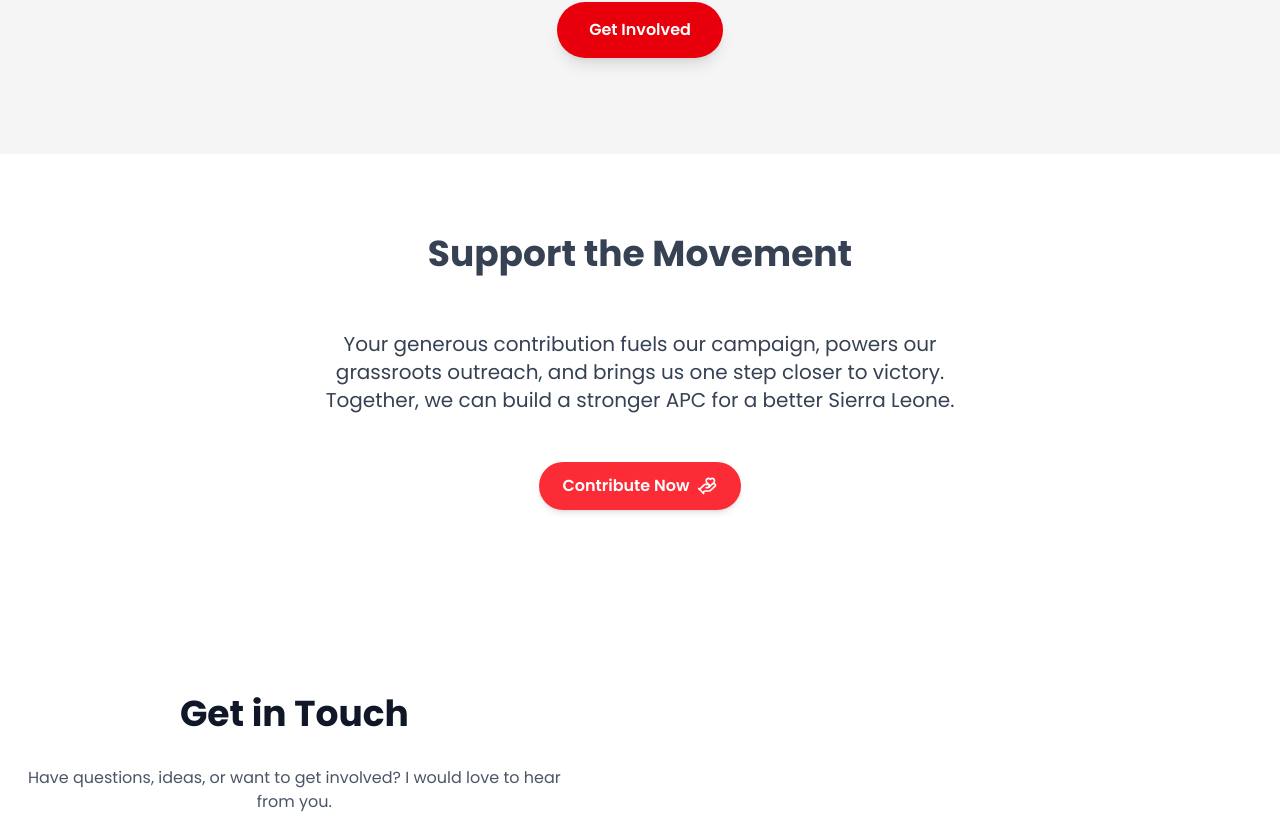
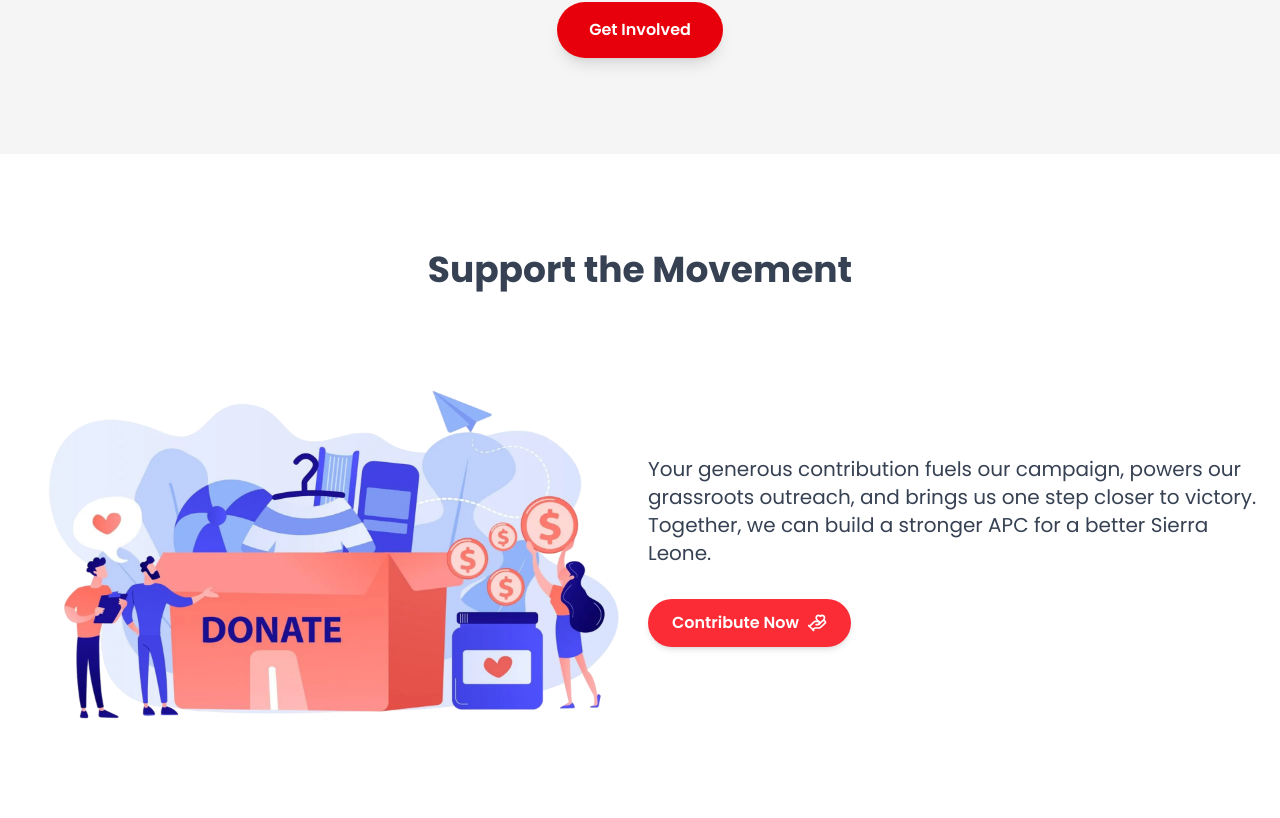
Before and after one commit to ideftbuild/apc-deputy-landing, a React (Vite) app: page / in a window 1280 px wide. Shown: the part 2702-3520 px from the top of the page. Built offline with nearby package versions, Linux system fonts and the light colour scheme.

Commit message:
refactor: enhance layout and styling

```diff
--- a/src/components/Donation.tsx
+++ b/src/components/Donation.tsx
@@ -11,15 +11,19 @@ export default function Donation() {
   return (
     <section
       id="donate"
-      className="py-16 md:py-20 flex flex-col justify-center items-center z-20 sticky"
+      className="py-16 md:py-20 flex flex-col items-center z-20 sticky h-screen"
     >
-      <div className="mx-auto px-6 w-[90%] md:w-[60%]">
-        {/*<HandHeart className="w-12 h-12 text-pink-500 mx-auto" />*/}
-        <h2 className="text-3xl md:text-4xl font-bold text-center text-gray-700 mb-12">
-          Support the Movement
-        </h2>
-
-        <div className="text-center p-2 text-gray-700">
+      {/*<HandHeart className="w-12 h-12 text-pink-500 mx-auto" />*/}
+      <h2 className="text-3xl text-center md:text-start md:text-4xl font-bold text-gray-700 mt-4 mb-12 w-[90%] md:w-fit">
+        Support the Movement
+      </h2>
+      <div className="flex flex-col md:flex-row items-center">
+        <img
+          src="/img/donate.webp"
+          alt="Donate"
+          className="w-full md:w-1/2 h-auto"
+        />
+        <div className="p-2 text-gray-700 text-center md:text-start">
           <p className="text-lg md:text-xl max-w-3xl mx-auto mb-8">
             Your generous contribution fuels our campaign, powers our grassroots
             outreach, and brings us one step closer to victory. Together, we can
@@ -27,7 +31,7 @@ export default function Donation() {
           </p>
           <a
             href={APP_CONSTANTS.donateLink}
-            className="inline-flex items-center gap-2 px-6 py-3 mt-4 bg-red-500 text-white font-semibold rounded-full shadow-md hover:bg-red-600 focus:ring-2 focus:ring-red-400 focus:outline-none transition-all duration-200"
+            className="inline-flex items-center gap-2 px-6 py-3 m-auto bg-red-500 text-white font-semibold rounded-full shadow-md hover:bg-red-600 focus:ring-2 focus:ring-red-400 focus:outline-none transition-all duration-200"
             aria-label="Contribute to the campaign"
           >
             Contribute Now
```
Also changed, not shown: public/img/donate.webp (added).
